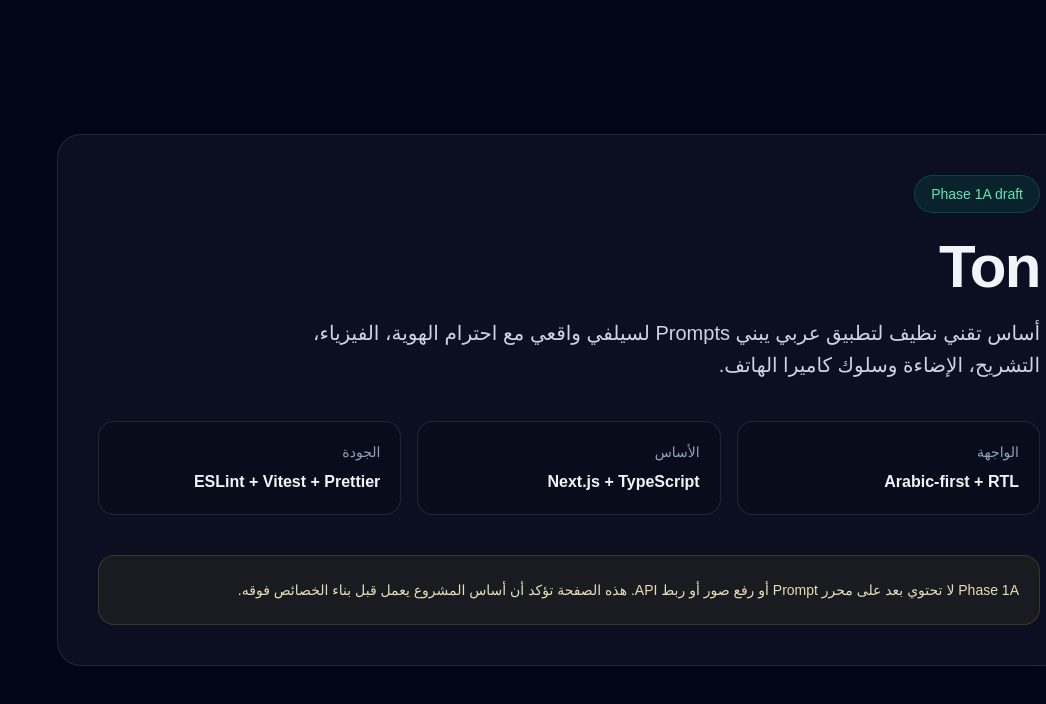
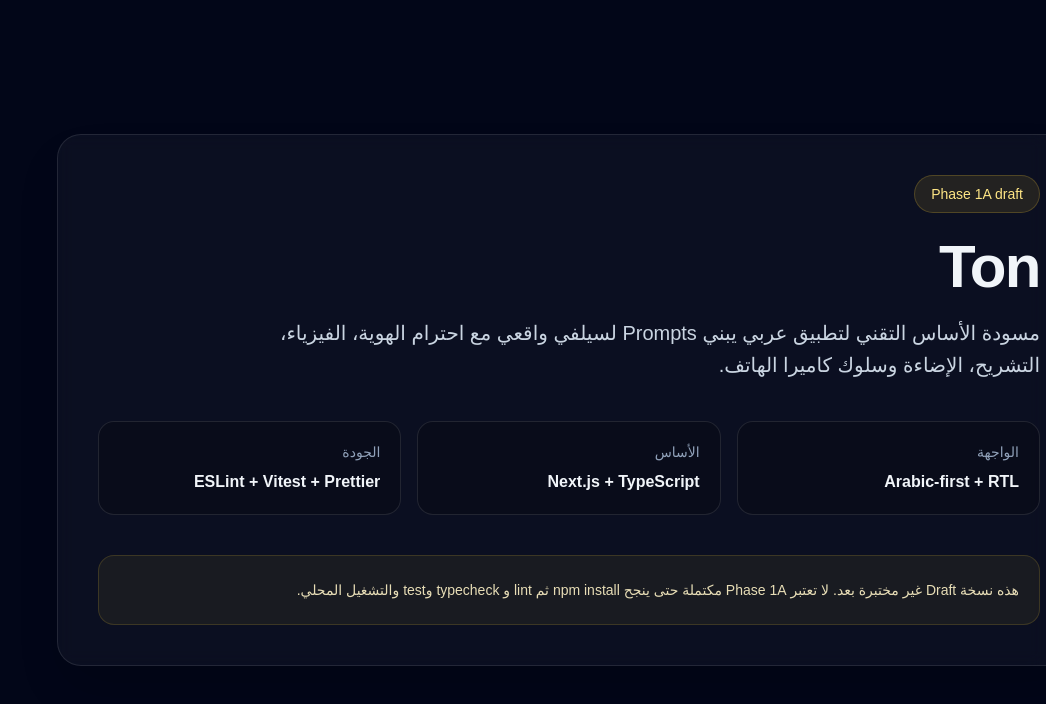
Before and after one commit to EmadAden77/Ton, a Next.js app: page / in a window 1280 px wide. Shown: the top 704 px of the page, without its empty margins (234-1280 px from the left). Built offline with nearby package versions, Linux system fonts and the light colour scheme.

Commit message:
docs: show unverified Phase 1A state in UI

```diff
--- a/src/app/page.tsx
+++ b/src/app/page.tsx
@@ -5,7 +5,7 @@ export default function Home() {
     <main className="min-h-screen bg-slate-950 px-4 py-10 text-slate-100 sm:px-6 lg:px-8">
       <section className="mx-auto flex min-h-[calc(100vh-5rem)] max-w-5xl items-center">
         <div className="w-full rounded-3xl border border-white/10 bg-white/[0.04] p-6 shadow-2xl shadow-black/20 backdrop-blur sm:p-10">
-          <div className="mb-6 inline-flex rounded-full border border-emerald-400/20 bg-emerald-400/10 px-4 py-2 text-sm font-medium text-emerald-300">
+          <div className="mb-6 inline-flex rounded-full border border-amber-300/20 bg-amber-300/10 px-4 py-2 text-sm font-medium text-amber-200">
             {getProjectStatus()}
           </div>
 
@@ -14,7 +14,7 @@ export default function Home() {
           </h1>
 
           <p className="mt-5 max-w-3xl text-lg leading-8 text-slate-300 sm:text-xl">
-            أساس تقني نظيف لتطبيق عربي يبني Prompts لسيلفي واقعي مع احترام الهوية،
+            مسودة الأساس التقني لتطبيق عربي يبني Prompts لسيلفي واقعي مع احترام الهوية،
             الفيزياء، التشريح، الإضاءة وسلوك كاميرا الهاتف.
           </p>
 
@@ -34,8 +34,8 @@ export default function Home() {
           </div>
 
           <div className="mt-10 rounded-2xl border border-amber-300/15 bg-amber-300/[0.06] p-5 text-sm leading-7 text-amber-100/90">
-            Phase 1A لا تحتوي بعد على محرر Prompt أو رفع صور أو ربط API. هذه الصفحة تؤكد أن
-            أساس المشروع يعمل قبل بناء الخصائص فوقه.
+            هذه نسخة Draft غير مختبرة بعد. لا تعتبر Phase 1A مكتملة حتى ينجح npm install ثم lint و
+            typecheck وtest والتشغيل المحلي.
           </div>
         </div>
       </section>
```
